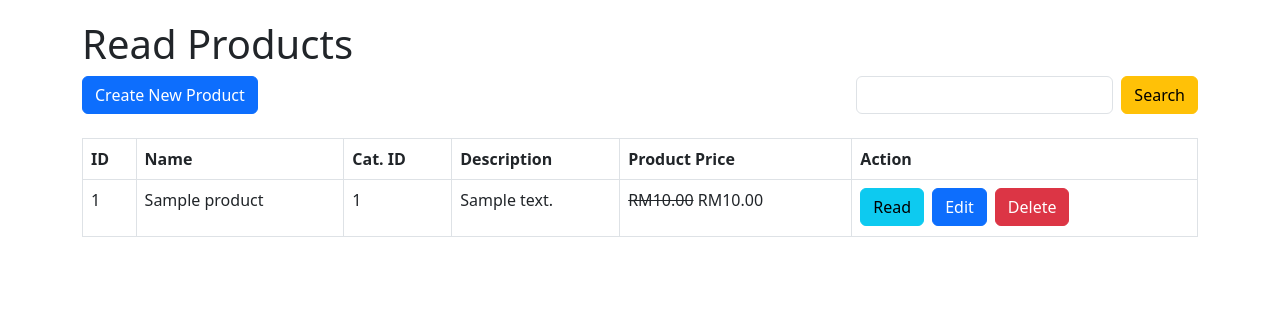
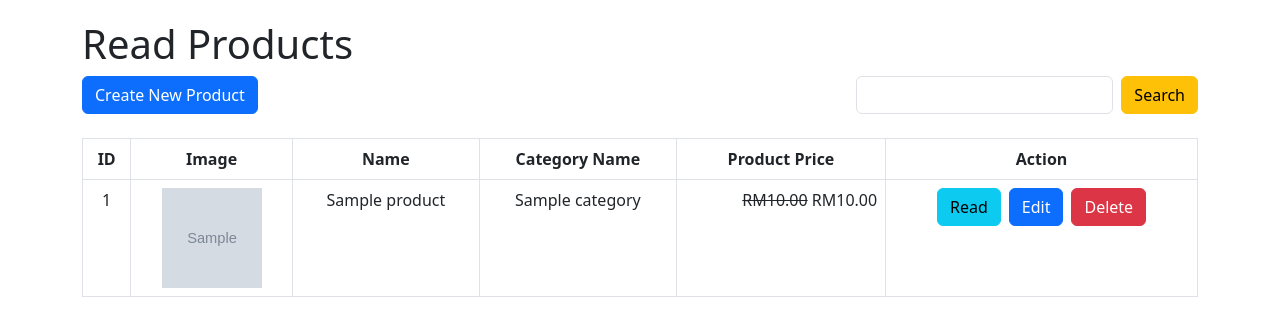
Before and after one commit to QPing00/web, a PHP site: page /product_read.php in a window 1280 px wide. Shown: the part 56-392 px from the top of the page. Run offline with PHP 8.4, Linux system fonts and the light colour scheme; the visitor is signed in with stand-in values (Sample User, id 1); tables that the repository leaves empty or names only in its code hold one stand-in row (values such as "Sample post"); grey boxes marked "Sample" are stand-in pictures.

Commit message:
add show image

```diff
--- a/Project/product_read.php
+++ b/Project/product_read.php
@@ -43,7 +43,10 @@ include 'session.php';
         // include database connection
         include 'config/database.php';
 
-        $query = "SELECT id, name, category_id, description, price, promotion_price FROM products ORDER BY id ASC";
+        $query = "SELECT p.id, p.image, p.name,p.price, p.promotion_price, c.category_name
+        FROM products p
+        INNER JOIN categories c ON p.category_id = c.category_id
+        ORDER BY id ASC";
 
         if ($_GET) {
             $search = $_GET['search'];
@@ -52,13 +55,15 @@ include 'session.php';
                 echo "<div class='alert alert-danger'>Please enter a product keyword</div>";
             }
 
-            $query = "SELECT id, name, category_id, description, price, promotion_price FROM products WHERE
-            name LIKE '%$search%'
+            $query = "SELECT p.id, p.image, p.name, p.price, p.promotion_price, c.category_name
+            FROM products p
+            INNER JOIN categories c ON p.category_id = c.category_id
+            WHERE name LIKE '%$search%'
+            OR category_name LIKE '%$search%'
             ORDER BY id ASC";
         }
 
         // delete message prompt will be here
-
 
         $stmt = $con->prepare($query);
         $stmt->execute();
@@ -74,35 +79,36 @@ include 'session.php';
             echo "<table class='table table-hover table-responsive table-bordered'>"; //start table
 
             //creating our table heading
-            echo "<tr>";
+            echo "<tr class='text-center'>";
             echo "<th>ID</th>";
+            echo "<th>Image</th>";
             echo "<th>Name</th>";
-            echo "<th>Cat. ID</th>";
-            echo "<th>Description</th>";
+            echo "<th>Category Name</th>";
             echo "<th>Product Price</th>";
             echo "<th>Action</th>";
             echo "</tr>";
 
 
             // table body will be here
-
             // retrieve our table contents
             while ($row = $stmt->fetch(PDO::FETCH_ASSOC)) {
                 // extract row
                 // this will make $row['firstname'] to just $firstname only
                 extract($row);
                 // creating new table row per record
-                echo "<tr>";
+                echo "<tr class='text-center'>";
                 echo "<td>{$id}</td>";
+                echo "<td>";
+                echo $image == '' ? "<img src = 'image/image_product.jpg' width = '100' height = '100'>" : "<img src = ' $image ' width = '100' height = '100'>";
+                echo "</td>";
                 echo "<td>{$name}</td>";
-                echo "<td>{$category_id}</td>";
-                echo "<td>{$description}</p></td>";
+                echo "<td>{$category_name}</td>";
 
                 $table_price = 'RM' . number_format($price, 2);
                 if ($promotion_price > 0) {
                     $table_price = '<span class="text-decoration-line-through">' . 'RM' . number_format($price, 2) . '</span>' . ' RM' . number_format($promotion_price, 2);
                 }
-                echo "<td> $table_price </td>";
+                echo "<td class='text-end'> $table_price </td>";
                 echo "<td>";
                 // read one record
                 echo "<a href='product_read_one.php?id={$id}' class='btn btn-info' style='margin-right: 0.5em;'>Read</a>";
```
